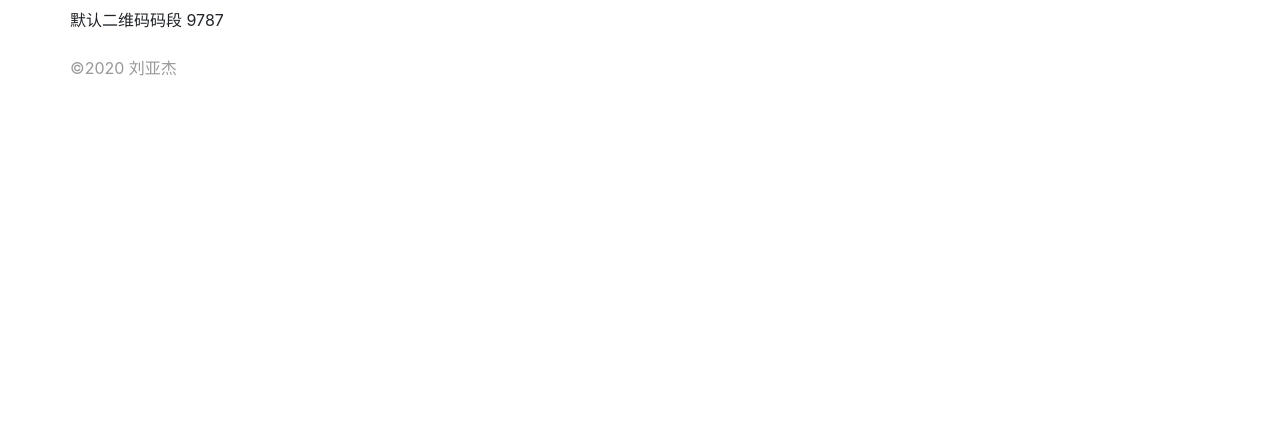
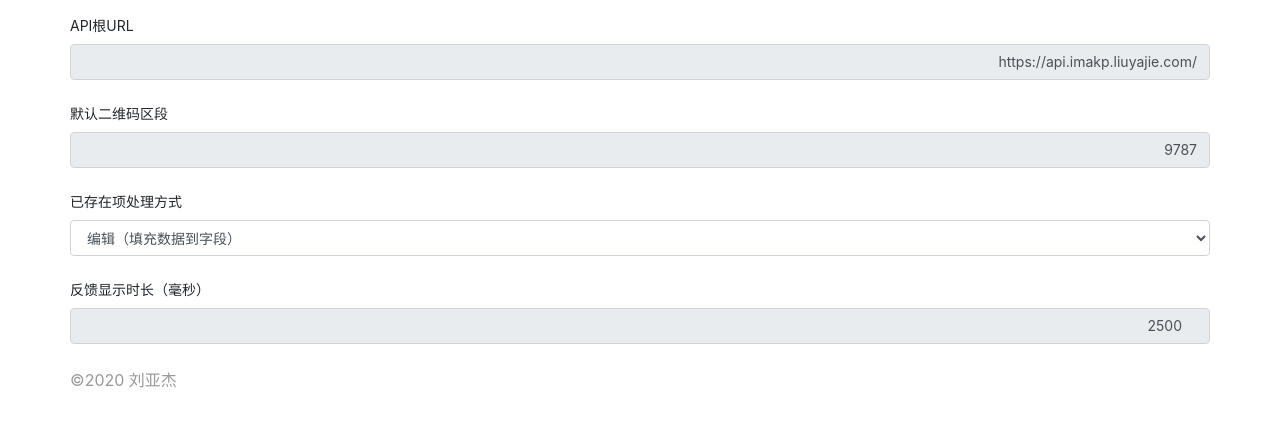
Before and after one commit to kamaslau/chrome_extension_demo, a browser extension: page options.html in a window 1280 px wide. Drawn offline with nearby package versions, Linux system fonts and the light colour scheme.

Commit message:
beta2020011402
Added
保存数据成功后清空本地状态、同步Storage，及相应DOM

Changed
完善选项页HTML

TODO
通过异步StorageAPI应用或修改插件选项

```diff
--- a/css/style.css
+++ b/css/style.css
@@ -2,7 +2,7 @@ html {font-size:16px;}
 
 ul {list-style:none;}
 a {text-decoration:none;color:inherit;}
-p:last-child {margin-bottom:0;}
+p {margin-bottom:0;}
 
 .form-group * {font-size:.875rem;height:2.25rem;line-height:2.25rem;}
 label {margin-bottom:0;}
--- a/new_tab.json
+++ b/new_tab.json
@@ -62,7 +62,7 @@
 
     {
       "name": "当当",
-      "url": "https://www.dangdang.com/"
+      "url": "http://www.dangdang.com/"
     },
 
     {
--- a/options.html
+++ b/options.html
@@ -15,9 +15,46 @@
 		<main>
 			<div id="content" class="container">
 
-				<ul class="list-unstyled">
-					<li>默认二维码码段 9787</li>
-				</ul>
+				<form>
+					<fieldset>
+
+						<div class="form-group">
+							<label>API根URL</label>
+
+							<div class="input-group">
+								<input class="form-control" type="url" name="api_root" value="https://api.imakp.liuyajie.com/" placeholder="API根URL" readonly required>
+							</div>
+						</div>
+
+						<div class="form-group">
+							<label>默认二维码区段</label>
+
+							<div class="input-group">
+								<input class="form-control" name="barcode_prefix" size="4" value="9787" placeholder="条形码/ISBN号的起始部分" readonly required>
+							</div>
+						</div>
+
+						<div class="form-group">
+							<label>已存在项处理方式</label>
+
+							<div class="input-group">
+								<select class="form-control" name="if_exist" required>
+									<option value="edit" selected>编辑（填充数据到字段）</option>
+									<option value="reset">重置（清空所有字段）</option>
+								</select>
+							</div>
+						</div>
+
+						<div class="form-group">
+							<label>反馈显示时长（毫秒）</label>
+
+							<div class="input-group">
+								<input class="form-control" type="number" min="500" step="100" value="2500" placeholder="操作结果反馈的显示时间长度" readonly required>
+							</div>
+						</div>
+
+					</fieldset>
+				</form>
 
 			</div>
 		</main>
```
Also changed, not shown: js/popup.js (+24 -13 lines), popup.html (+1 -1 lines).
